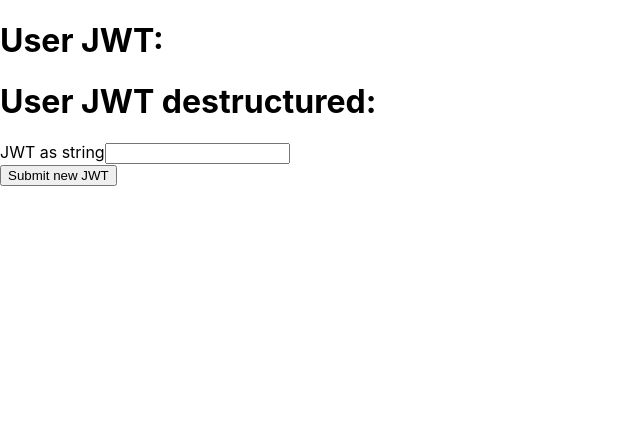
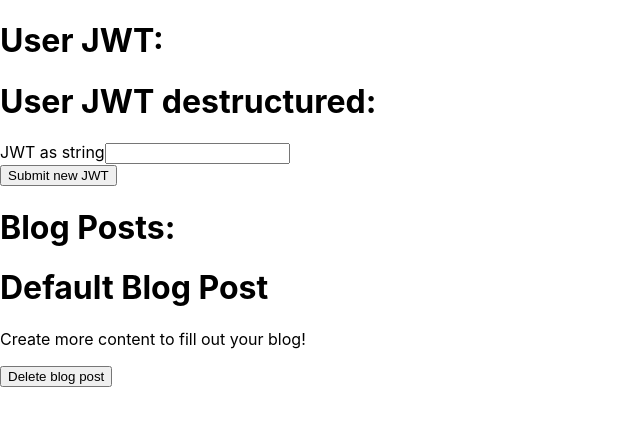
Before and after one commit to AlexStormwood/reactjs-globalstate-oct22, a React (Create React App) app: page / in a window 1280 px wide. Shown: the top 426 px of the page, without its empty margins (0-640 px from the left). Built offline with nearby package versions, Linux system fonts and the light colour scheme.

Commit message:
feat!: Blog reducer with delete functionality

```diff
--- a/src/App.js
+++ b/src/App.js
@@ -2,6 +2,7 @@ import { useState } from "react";
 import UserAuthInfo from "./components/UserAuthInfo";
 import UserContextComponent from "./components/UserContextComponent";
 import UserAuthContext, {defaultUserAuthInfo} from "./contexts/UserAuthContext";
+import BlogsList from "./components/BlogsList";
 
 function App() {
 
@@ -18,6 +19,7 @@ function App() {
 
 		<UserContextComponent>
 			<UserAuthInfo />
+			<BlogsList />
 		</UserContextComponent>
 
 
--- /dev/null
+++ b/src/components/BlogsList.jsx
@@ -0,0 +1,72 @@
+import { useReducer, useState } from "react";
+
+
+const initialBlogData = [
+	{
+		id: 1,
+		title: "Default Blog Post",
+		content: "Create more content to fill out your blog!"
+	}
+]
+
+
+const blogReducer = (previousState, instructions) => {
+
+	let stateEditable = [...previousState];
+
+	switch (instructions.type){
+		case "update":
+			// do some update to previous state
+			// return the result;
+			return previousState;
+		case "delete":
+			// do some delete or filter on the previous state
+			// copy of existing state since we can't modify it directly
+			// stateEditable = [...previousState];
+			let targetBlog = instructions.blogIdToDelete;
+			// return the result
+			return stateEditable.filter(blog => blog.id !== targetBlog);
+		case "create":
+			// add some data to the previous state
+			// return the result;
+			return previousState;
+		default:
+			console.log("Invalid instruction type received, it was: " + instructions.type);
+			return previousState;
+	}
+
+	// return [
+	// 	{
+	// 		id: 1,
+	// 		title: "Some title",
+	// 		content: "Some content goes here"
+	// 	}
+	// ]
+}
+
+
+export default function BlogsList(props){
+
+	// const [exampleBlogState, setExampleBlogState] = useState();
+
+	const [blogState, blogDispatch] = useReducer(blogReducer, initialBlogData);
+
+	return (
+		<div>
+			<h1>Blog Posts:</h1>
+			{blogState.map((blogPost) => {
+				//<BlogIndividualDisplay />
+				return(
+					<div key={blogPost.id}>
+						<h1>{blogPost.title}</h1>
+						<p>{blogPost.content}</p>
+						<button onClick={() => blogDispatch({type:"bananas", blogIdToDelete: blogPost.id})} >
+							Delete blog post
+						</button>
+					</div>
+				);
+			})}
+		</div>
+	)
+
+}
```
